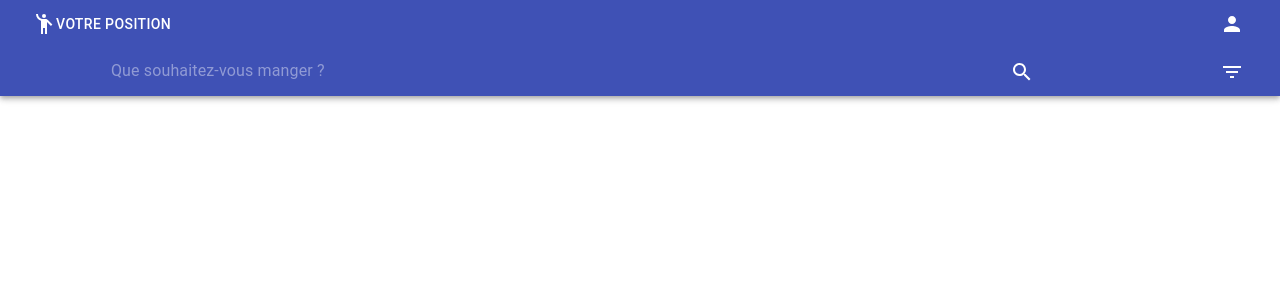
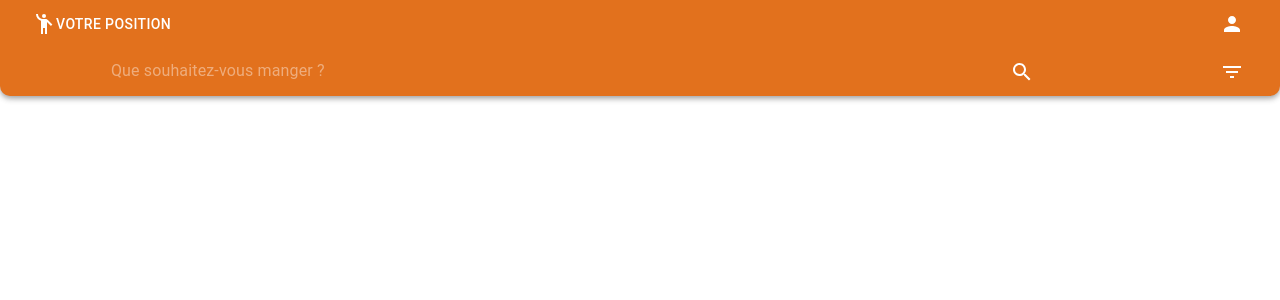
Before and after one commit to eat-that/eat-that-front, a React (Create React App) app: page / in a window 1280 px wide. Shown: the top 300 px of the page. Built offline with nearby package versions, Linux system fonts and the light colour scheme.

Commit message:
theme wip^

```diff
--- a/src/App.js
+++ b/src/App.js
@@ -3,10 +3,24 @@ import logo from './logo.svg';
 import './App.css';
 import {Redirect, Route, Router, Switch} from "react-router-dom";
 import Header from "./shared/Header/Header";
+import {createMuiTheme} from "@material-ui/core";
+import {ThemeProvider} from "@material-ui/styles";
+
+const theme = createMuiTheme({
+    palette:{
+        primary : {
+            main : '#E2711D'
+        },
+        secondary : {
+            main : '#FF9505'
+        }
+    }
+});
 
 function App() {
     console.log('app')
     return (
+        <ThemeProvider theme={theme}>
             <div className='App'>
                 <Header/>
                 {/*<Router>*/}
@@ -17,6 +31,7 @@ function App() {
                 {/*    </Switch>*/}
                 {/*</Router>*/}
             </div>
+        </ThemeProvider>
     )
 }
 
--- a/src/shared/Header/Header.js
+++ b/src/shared/Header/Header.js
@@ -12,6 +12,10 @@ import FilterListIcon from '@material-ui/icons/FilterList';
 
 const useStyles = makeStyles((theme) => ({
     navBar:{
+        borderRadius: '0 0 10px 10px'
+    },
+
+    navBarContent:{
         display:'flex',
         flexDirection:'column',
         width:'100%'
@@ -48,9 +52,9 @@ const Header = () => {
     const classes = useStyles();
 
     return(
-        <AppBar position='static'>
+        <AppBar position='static' className={classes.navBar}>
             <Toolbar>
-                <div className={classes.navBar}>
+                <div className={classes.navBarContent}>
 
                     <div className={classes.row1}>
                         <Button className={classes.button}>
```
Lines whose indentation alone changed are shown as unchanged.
